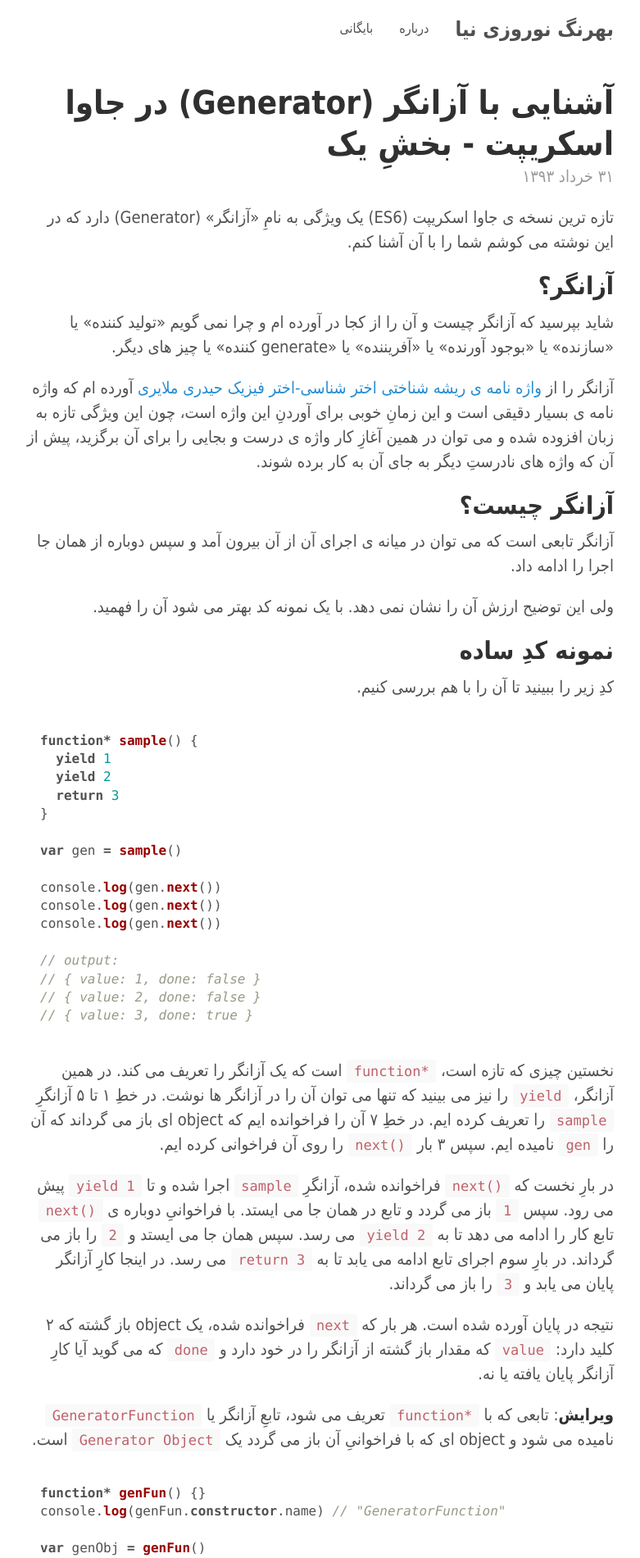
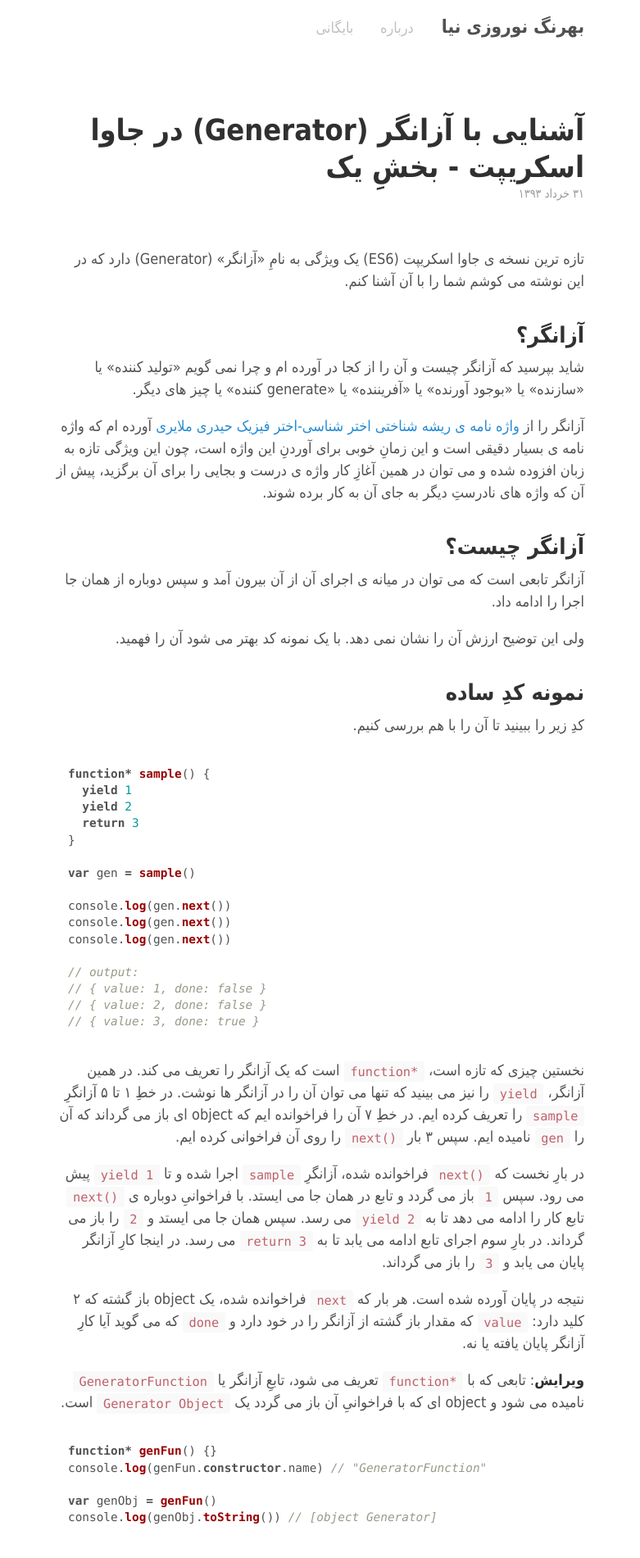
Before and after one commit to behrang/behrang.github.io, a Jekyll site: the page built from index.html, in a window 1280 px wide. Shown: the top 1901 px of the page at 82% size, without its empty margins (251-1032 px from the left). Built offline with Jekyll 4.4.1, drawn with Linux system fonts in a browser that asks for light colours; Markdown is read by kramdown in place of the engine named in the settings; the list of posts is cut into pages by our own code.

Commit message:
Improve styles

```diff
--- a/_includes/styles.css
+++ b/_includes/styles.css
@@ -17,7 +17,7 @@ html {
 }
 @media (min-width: 38em) {
   html {
-    font-size: 20px;
+    font-size: 18px;
   }
 }
 
@@ -53,9 +53,10 @@ h1, h2, h3, h4, h5, h6 {
 }
 h1 {
   font-size: 2rem;
+  padding-top: 1rem;
 }
 h2 {
-  margin-top: 1rem;
+  margin-top: 2rem;
   font-size: 1.5rem;
 }
 h3 {
@@ -225,29 +226,16 @@ header {
 
 header h3 {
   margin: 0;
-  float: right;
 }
 
-header a {
+header h3 a {
   color: #505050;
 }
 
-header small {
+header small a {
   font-weight: normal;
   color: #c0c0c0;
-}
-
-header ul {
-  margin: 0;
-  padding: 0;
-  display: inline;
-  list-style: none;
-  font-size: .8em;
-  line-height: 1.5rem;
-}
-header li {
-  float: right;
-  margin-right: 2em;
+  margin-right: 1.5em;
 }
 
 main,
@@ -277,7 +265,8 @@ article h1, article h1 a {
 
 article aside {
   color: #9a9a9a;
-  margin: -.5rem 0 1rem 0;
+  margin: -.5rem 0 3rem 0;
+  font-size: .8rem;
 }
 
 main aside ul {
--- a/_layouts/default.html
+++ b/_layouts/default.html
@@ -9,11 +9,11 @@
     <h3>
       <a href="{{ site.baseurl }}">{{ site.title }}</a>
       <!-- <small>{{ site.tagline }}</small> -->
+      <small>
+        <a href="{{ site.baseurl }}about/">درباره</a>
+        <a href="{{ site.baseurl }}archive/">بایگانی</a>
+      </small>
     </h3>
-    <ul>
-      <li><a href="{{ site.baseurl }}about/">درباره</a></li>
-      <li><a href="{{ site.baseurl }}archive/">بایگانی</a></li>
-    </ul>
   </header>
 
   {{ content }}
```
